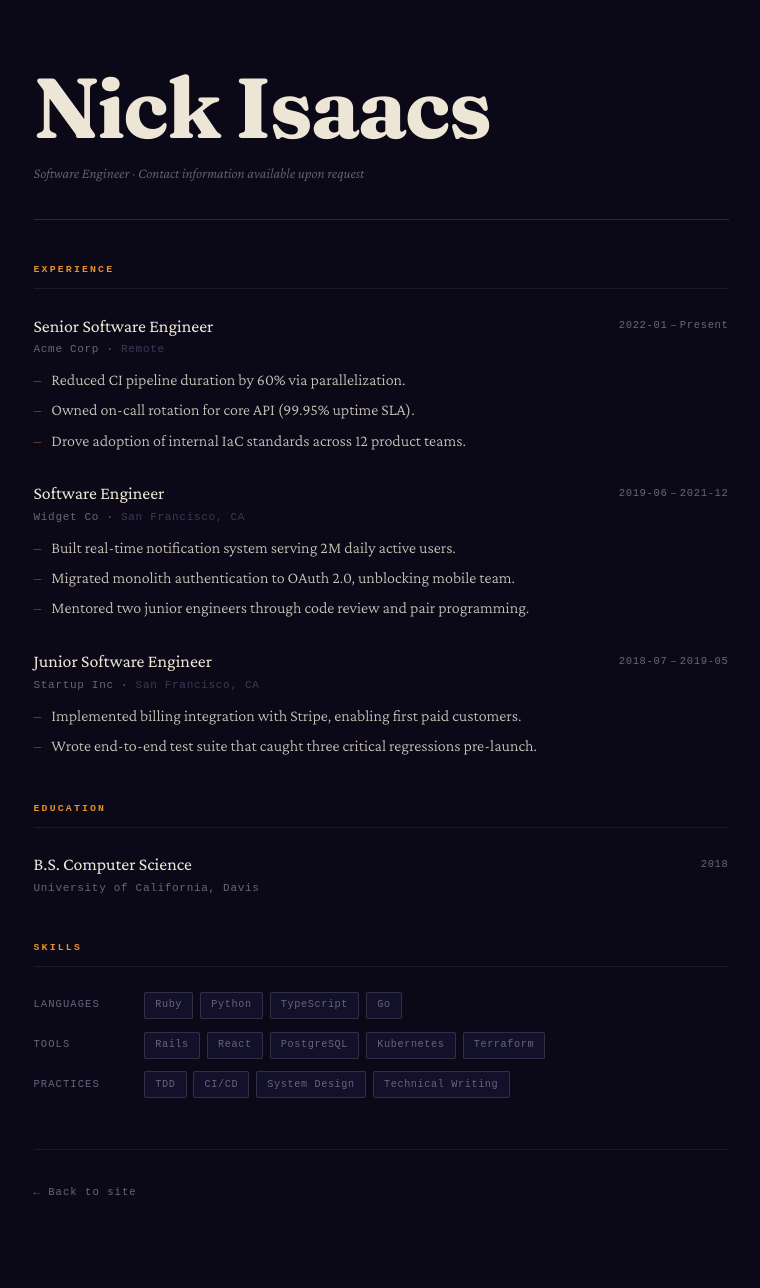
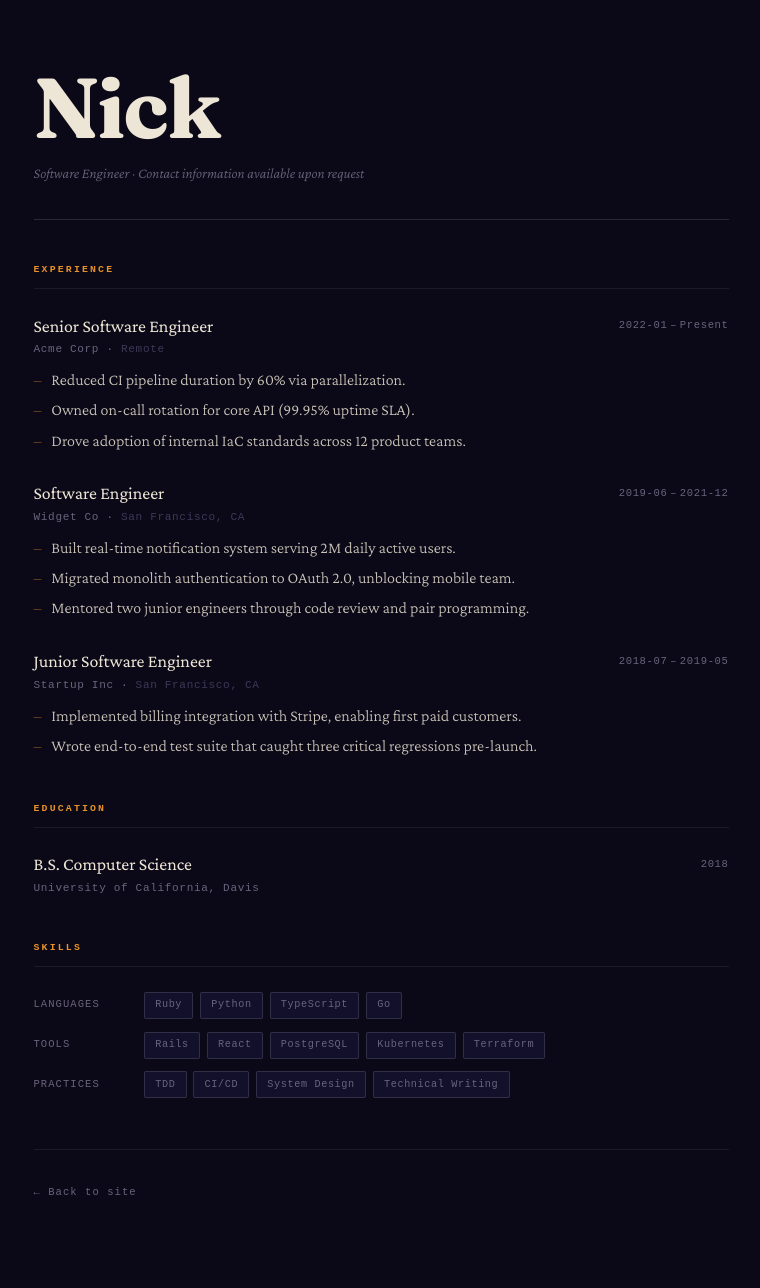
Before and after one commit to nicky-isaacs/nicky-isaacs.github.io, a Jekyll site: the page built from resume.md, in a window 1280 px wide. Shown: the whole page, without its empty margins (259-1019 px from the left). Built offline with Jekyll 4.4.1, drawn with Linux system fonts in a browser that asks for light colours; some web fonts are replaced.

Commit message:
Tighten PII hygiene, add resume-pdf skill, and document codebase
### Problem
- PII guard wrote findings only to stdout (invisible to user in transcript)
- last_name, email, phone, address were not modelled as PII — they leaked
  through placeholder text in pii.example.yml and via _config.yml's author.name
- No codebase documentation for future Claude sessions
- No automated path to generate a PDF with real contact details filled in

### Solution
- pii-guard.py: mirror findings to stderr so they appear in the transcript
- _data/pii.example.yml: replace placeholder strings with empty-string sentinels
  and introduce `last_name` as a PII field; mark all four fields with `# pii:` comments
- _config.yml: strip last name from title and author.name (public site shows first name only)
- _layouts: home, resume, default all updated to compose full name from
  site.author.name (first, always public) + site.data.pii.last_name (PII, local only);
  resume contact section skips empty-string fields instead of rendering blank spans
- CLAUDE.md: documents commands, the two-tier PII architecture, and the Stop hook
- .claude/commands/resume-pdf.md: new skill that scans pii.example.yml for `# pii:`
  markers, collects real values via AskUserQuestion, writes _data/pii.yml, runs rake pdf

Co-Authored-By: Claude Sonnet 4.6 <noreply@anthropic.com>

```diff
--- a/_config.yml
+++ b/_config.yml
@@ -1,10 +1,10 @@
-title: Nick Isaacs
+title: Nick
 description: Software engineer building infrastructure and tools.
 url: "https://nicky-isaacs.github.io"
 theme: minima
 
 author:
-  name: Nick Isaacs
+  name: Nick
   tagline: Software Engineer
   github: nicky-isaacs
 
--- a/_layouts/default.html
+++ b/_layouts/default.html
@@ -28,7 +28,7 @@
   </main>
 
   <footer class="site-footer">
-    <span class="footer-meta">© {{ site.time | date: "%Y" }} {{ site.author.name }}</span>
+    <span class="footer-meta">© {{ site.time | date: "%Y" }} {{ site.author.name }}{% if site.data.pii.last_name != "" %} {{ site.data.pii.last_name }}{% endif %}</span>
     <span class="footer-dot" aria-hidden="true">·</span>
     <a href="{{ '/feed.xml' | relative_url }}" class="footer-link">RSS</a>
   </footer>
--- a/_layouts/home.html
+++ b/_layouts/home.html
@@ -4,8 +4,8 @@ layout: default
 <section class="home">
   <p class="home-eyebrow">{{ site.author.tagline }}</p>
   <h1 class="home-name">
-    <span class="home-name__first">{{ site.author.name | split: ' ' | first }}</span>
-    <em class="home-name__last">{{ site.author.name | split: ' ' | last }}</em>
+    <span class="home-name__first">{{ site.author.name }}</span>
+    {% if site.data.pii.last_name != "" %}<em class="home-name__last">{{ site.data.pii.last_name }}</em>{% endif %}
   </h1>
   <div class="home-rule" aria-hidden="true"></div>
   <p class="home-intro">{{ content | strip_html | strip }}</p>
--- a/_layouts/resume.html
+++ b/_layouts/resume.html
@@ -3,7 +3,7 @@
 <head>
   <meta charset="UTF-8" />
   <meta name="viewport" content="width=device-width, initial-scale=1.0" />
-  <title>{% if site.data.pii %}{{ site.data.pii.name }} — {% endif %}Resume · {{ site.title }}</title>
+  <title>{% if site.data.pii and site.data.pii.last_name != "" %}{{ site.author.name }} {{ site.data.pii.last_name }} — {% endif %}Resume · {{ site.title }}</title>
   <link rel="preconnect" href="https://fonts.googleapis.com" />
   <link rel="preconnect" href="https://fonts.gstatic.com" crossorigin />
   <link href="https://fonts.googleapis.com/css2?family=Fraunces:ital,opsz,wght@0,9..144,300..900;1,9..144,300..900&family=Crimson+Pro:ital,wght@0,300;0,400;1,300;1,400&family=Fragment+Mono:ital@0;1&display=swap" rel="stylesheet" />
@@ -13,18 +13,12 @@
 
   <header class="resume-header">
     {% if site.data.pii %}
-      <h1 class="resume-name">{{ site.data.pii.name }}</h1>
+      <h1 class="resume-name">{{ site.author.name }}{% if site.data.pii.last_name != "" %} {{ site.data.pii.last_name }}{% endif %}</h1>
       <p class="resume-contact">
-        <span>{{ site.data.pii.email }}</span>
-        <span class="resume-sep" aria-hidden="true">·</span>
-        <span>{{ site.data.pii.phone }}</span>
-        <span class="resume-sep" aria-hidden="true">·</span>
-        <span>{{ site.data.pii.address }}</span>
-        {% if site.data.pii.linkedin %}
-          <span class="resume-sep" aria-hidden="true">·</span>
-          <a href="{{ site.data.pii.linkedin }}">LinkedIn</a>
-        {% endif %}
-        <span class="resume-sep" aria-hidden="true">·</span>
+        {% if site.data.pii.email != "" %}<span>{{ site.data.pii.email }}</span><span class="resume-sep" aria-hidden="true">·</span>{% endif %}
+        {% if site.data.pii.phone != "" %}<span>{{ site.data.pii.phone }}</span><span class="resume-sep" aria-hidden="true">·</span>{% endif %}
+        {% if site.data.pii.address != "" %}<span>{{ site.data.pii.address }}</span><span class="resume-sep" aria-hidden="true">·</span>{% endif %}
+        {% if site.data.pii.linkedin and site.data.pii.linkedin != "" %}<a href="{{ site.data.pii.linkedin }}">LinkedIn</a><span class="resume-sep" aria-hidden="true">·</span>{% endif %}
         <a href="https://github.com/{{ site.author.github }}">GitHub</a>
       </p>
     {% else %}
```
Also changed, not shown: CLAUDE.md (added, +26 -0 lines), _data/pii.example.yml (+7 -5 lines), .claude/commands/resume-pdf.md (added), 1 other file.
